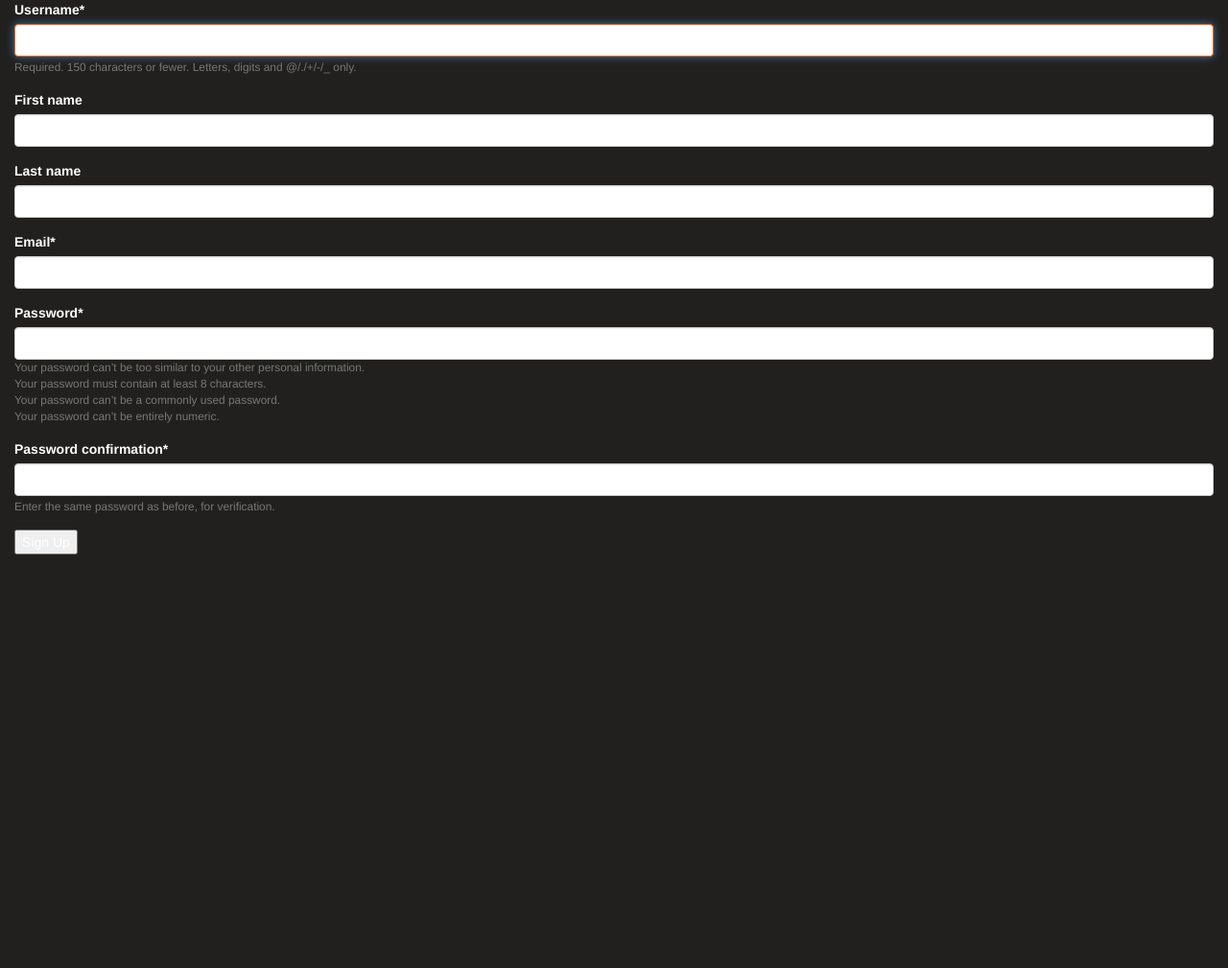
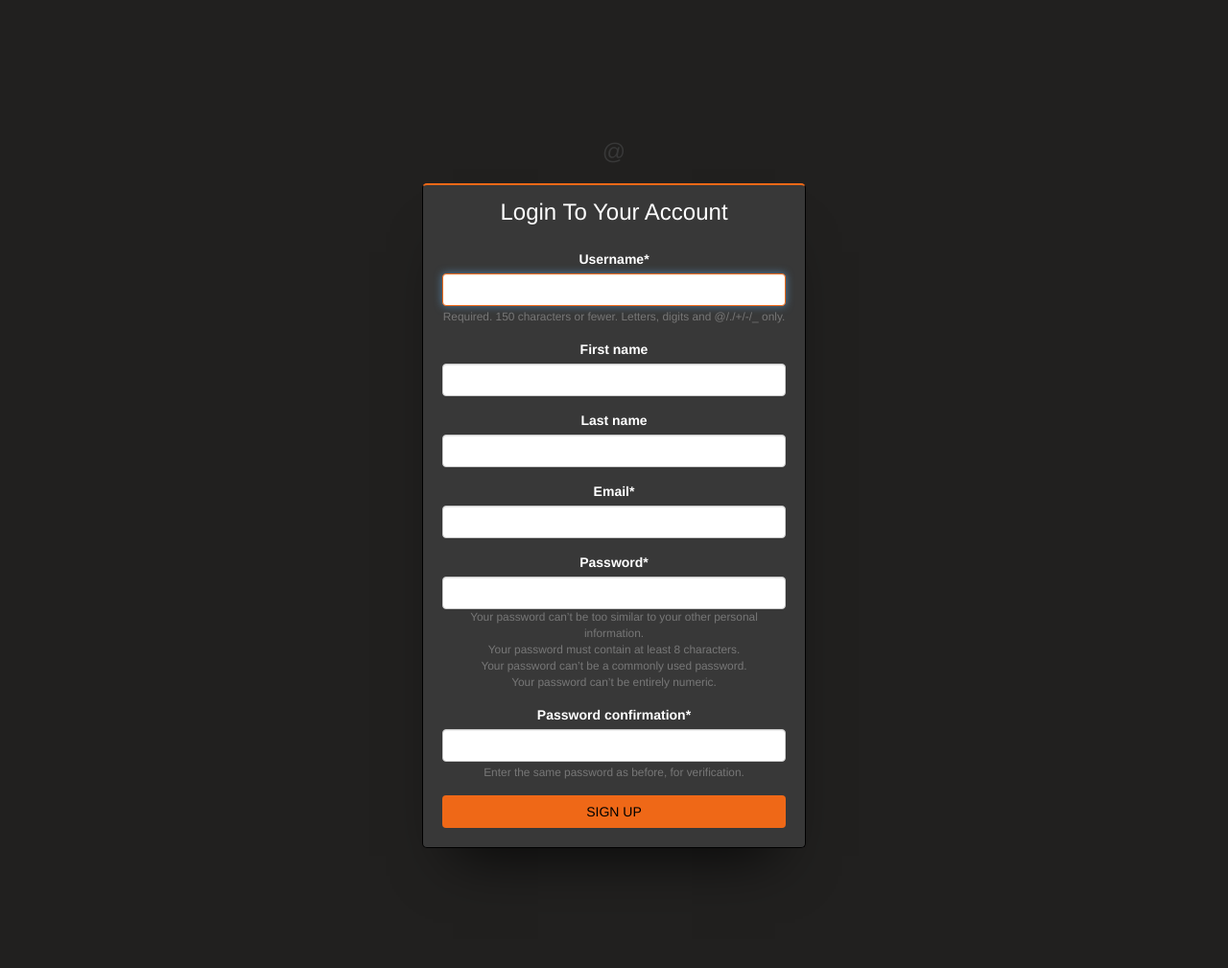
Before and after one commit to philknowles/SocialNetwork, a Django app: page /accounts/register/ in a window 1280 px wide. Shown: the whole page at 96% size. Before the commit the page ends 578 px from the top, so only its background shows below. Run offline with Django 3.2, Linux system fonts and the light colour scheme; parts of the project's set-up code (start-up, migrations or seed data) failed here and were passed over; some libraries are stand-ins or nearby versions.

Commit message:
Style Registration Page

```diff
--- a/accounts/templates/accounts/reg_form.html
+++ b/accounts/templates/accounts/reg_form.html
@@ -4,9 +4,19 @@
 {% crispy form form.helper %}
 
 {% block content %}
-    <form method="post">
-        {% csrf_token %}
-        {{ form|crispy }}
-        <button type="submit">Sign Up</button>
-    </form>
+    <div class="row form-container">
+            <h1>@</h1>
+        <div class="form">
+            <div class="heading">
+                <h3>Login To Your Account</h3>
+            </div>
+            <div class="registration-form">
+                <form method="post">
+                    {% csrf_token %}
+                    {{ form|crispy }}
+                    <button type="submit" class="btn btn-form">Sign Up</button>
+                </form>
+            </div>
+        </div>
+    </div>
 {% endblock %}
--- a/static/sass/components/forms.scss
+++ b/static/sass/components/forms.scss
@@ -70,7 +70,7 @@
   color:#000;
 }
 
-.login-form {
+.login-form, .registration-form {
   padding:0 20px 20px;
 }
 .form-control-label {
```
Also changed, not shown: static/dist/bundle.js.
